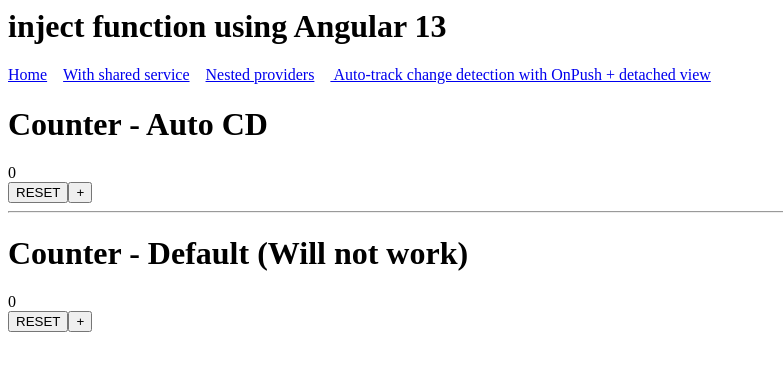
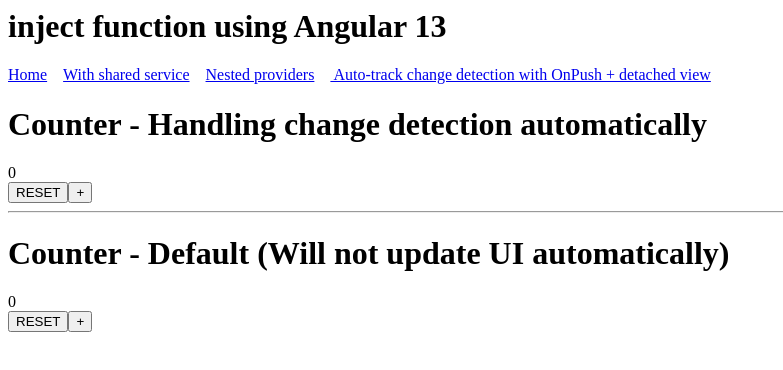
Before and after one commit to riccardoperra/angular_13_poc_inject, an Angular app: page /auto-cd in a window 1280 px wide. Shown: the top 370 px of the page, without its empty margins (0-783 px from the left). Built offline with nearby package versions, Linux system fonts and the light colour scheme.

Commit message:
1 file modified

```diff
--- a/src/app/features/auto-cd/auto-cd.component.ts
+++ b/src/app/features/auto-cd/auto-cd.component.ts
@@ -26,16 +26,16 @@
 @Component({
   selector: 'auto-cd-example',
   template: `
-    <h1>Counter - Auto CD</h1>
+    <h1>Counter - Handling change detection automatically </h1>
     <div>{{ state.counter }}</div>
     <div>
-      <button (click)="reset()">RESET</button>
-      <button (click)="increment()">+</button>
+      <button (click)="resetWithCd()">RESET</button>
+      <button (click)="incrementWithCd()">+</button>
     </div>
 
     <hr/>
 
-    <h1>Counter - Default (Will not work)</h1>
+    <h1>Counter - Default (Will not update UI automatically)</h1>
     <div>{{ stateBasic.counter }}</div>
     <div>
       <button (click)="resetBasic()">RESET</button>
@@ -58,13 +58,13 @@
     'detectChanges'
   );
 
-  increment() {
+  incrementWithCd() {
     setTimeout(() => {
       ++this.state.counter;
     }, 500);
   }
 
-  reset() {
+  resetWithCd() {
     setTimeout(() => {
       this.state.counter = 0;
     }, 500);
```
